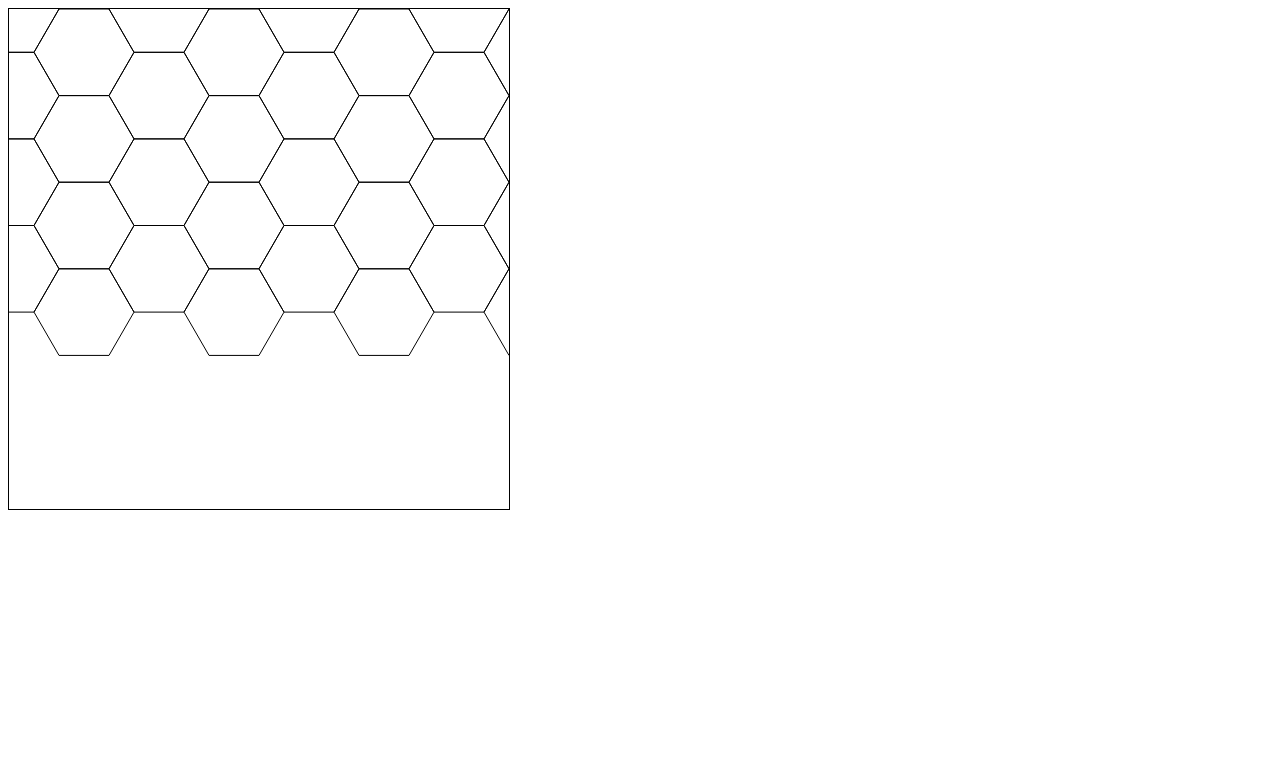
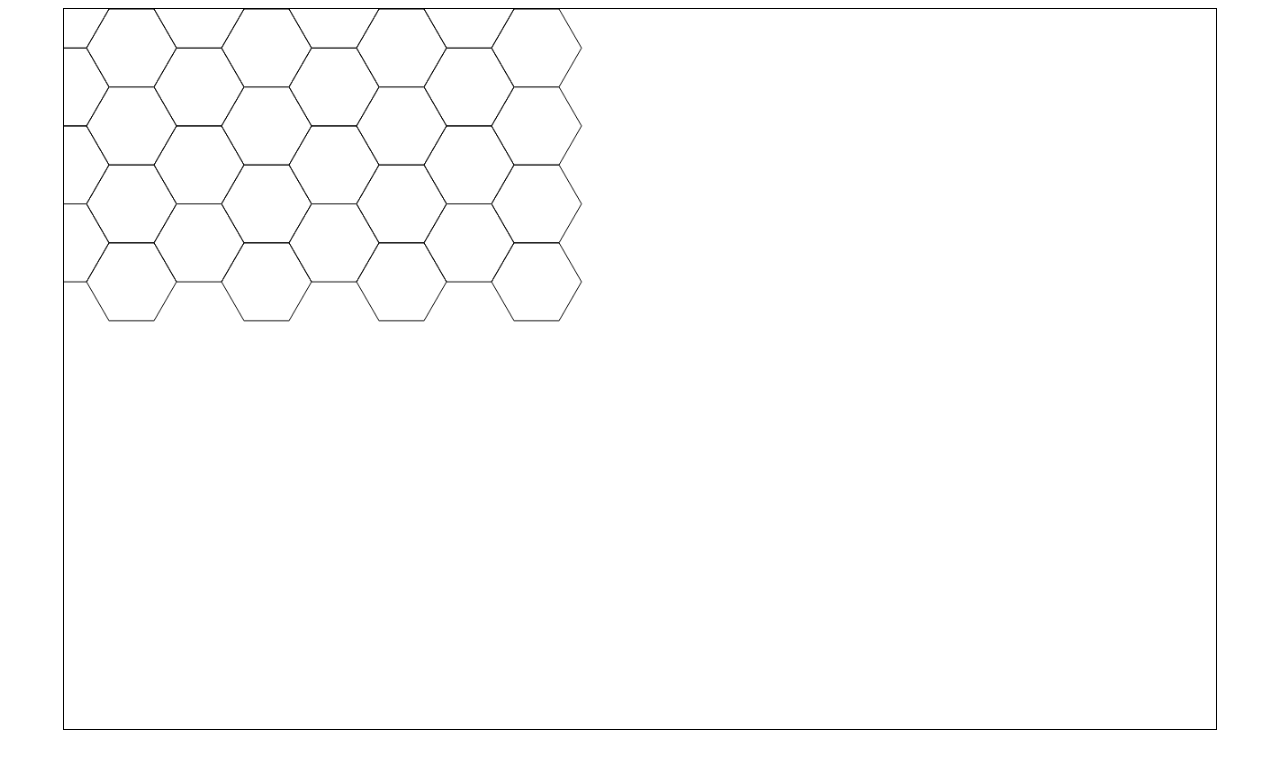
Before and after one commit to ChrMonMor/turtell, a plain HTML site: page index.html in a window 1280 px wide. Drawn offline with Linux system fonts and the light colour scheme.

Commit message:
added scaling with the screen and resizing

```diff
--- a/index.html
+++ b/index.html
@@ -8,7 +8,7 @@
     <link rel="shortcut icon" href="favicon.png" type="image/x-icon">
 </head>
 <body onload="startGame()">
-    <canvas id="canvas" width="500" height="500" style="border: 1px solid black;"></canvas>
+    <canvas id="canvas" width="800" height="600"></canvas>
     <script src="main.js"></script>
 </body>
 </html>
--- a/main.js
+++ b/main.js
@@ -44,6 +44,7 @@ class Game {
 
   setup() {
     this.addControlles();
+    this.addEvents();
     for (let i = 0; i < this.sizeX; i++) {
       for (let j = 0; j < this.sizeY; j++) {
         if (i % 2 === j % 2) {
@@ -53,6 +54,9 @@ class Game {
         }
       }
     }
+    var dpr = window.devicePixelRatio;
+    this.canvas.width = window.innerWidth * dpr;
+    this.canvas.height = window.innerHeight * dpr;
   }
 
   gameBoardPanningControlles() {
@@ -100,6 +104,13 @@ class Game {
     this.gameBoardPanningControlles();
     this.gameBoardZoomControlles();
   }
+  addEvents(){
+    addEventListener("resize", () => {
+      var dpr = window.devicePixelRatio;
+      this.canvas.width = window.innerWidth * dpr;
+      this.canvas.height = window.innerHeight * dpr;
+    });
+  }
 }
 
 class ControllerStats {
--- a/style.css
+++ b/style.css
@@ -0,0 +1,9 @@
+#canvas {
+    border: 1px solid black;
+    width: 90vw;
+    height: 90vh;
+}
+body {
+    justify-content: center;
+    display: flex;
+}
```
